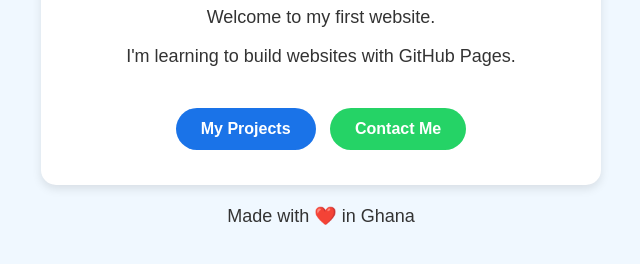
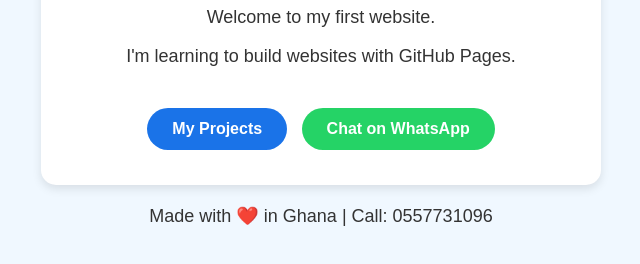
Before and after one commit to fawortwe231-tech/fawortwe-codes, a plain HTML site: page index.html in a window 1280 px wide. Shown: the part 184-448 px from the top of the page, without its empty margins (319-959 px from the left). Drawn offline with Linux system fonts and the light colour scheme.

Commit message:
Update links and contact information in index.html

```diff
--- a/index.html
+++ b/index.html
@@ -17,9 +17,9 @@ p { color: #333; font-size: 18px; }
 <p>Welcome to my first website.</p>
 <p>I'm learning to build websites with GitHub Pages.</p>
 <br>
-<a class="btn" href="#">My Projects</a>
-<a class="btn btn2" href="#">Contact Me</a>
+<a class="btn" href="https://github.com/fawortwe231-tech">My Projects</a>
+<a class="btn btn2" href="https://wa.me/233557731096">Chat on WhatsApp</a>
 </div>
-<p>Made with ❤️ in Ghana</p>
+<p>Made with ❤️ in Ghana | Call: 0557731096</p>
 </body>
 </html>
```
